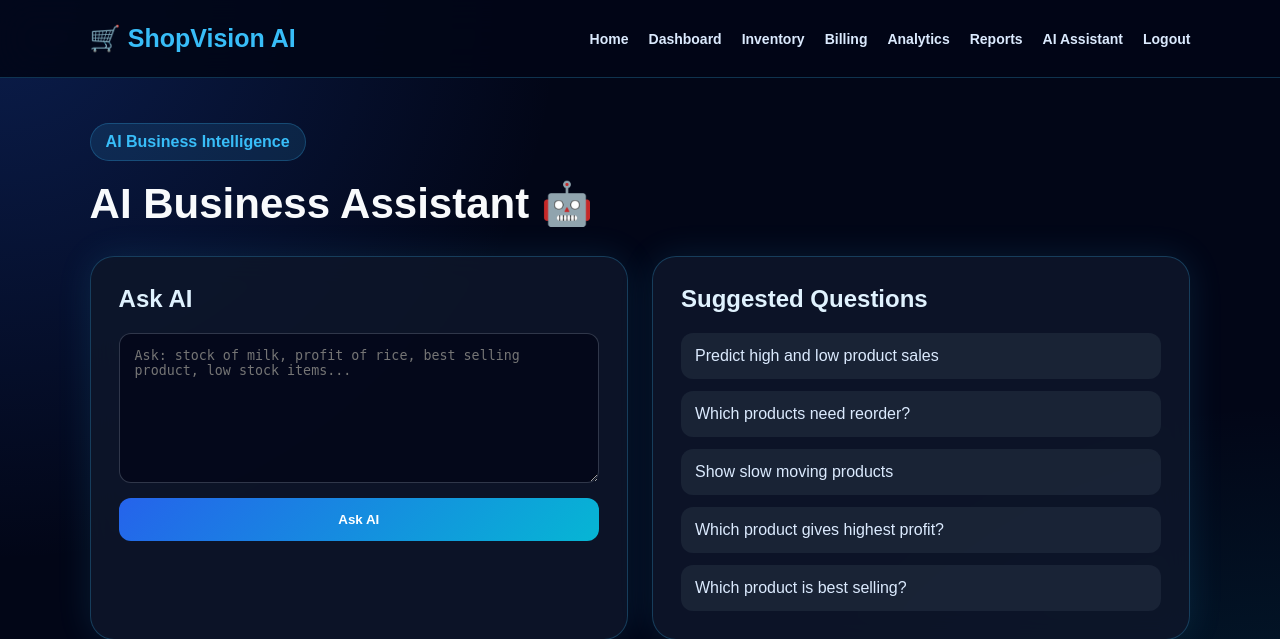
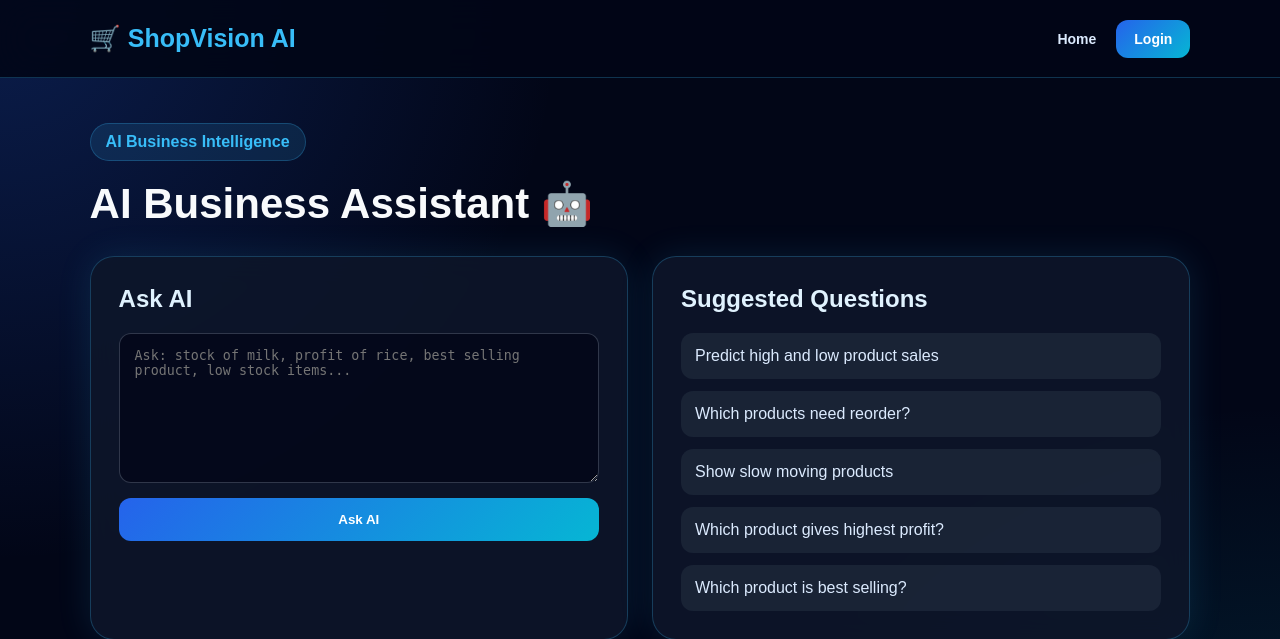
Before and after one commit to adhiappu0610-blip/shopvision-ai, a Flask app: page /ai in a window 1280 px wide. Shown: the top 639 px of the page. Run offline with Flask 3, Linux system fonts and the light colour scheme; the visitor is signed in with stand-in values (Sample User, id 1).

Commit message:
Update base.html

```diff
--- a/templates/base.html
+++ b/templates/base.html
@@ -4,31 +4,45 @@
     <meta charset="UTF-8">
     <title>ShopVision AI</title>
     <meta name="viewport" content="width=device-width, initial-scale=1.0">
+
     <link rel="stylesheet" href="{{ url_for('static', filename='css/style.css') }}">
+    <script src="https://cdn.jsdelivr.net/npm/chart.js"></script>
 </head>
 <body>
 
 <nav class="navbar">
-    <a href="/" class="logo">🛒 ShopVision AI</a>
+    <a href="/" class="logo">
+        <span>🛒</span> ShopVision AI
+    </a>
 
     <div class="nav-links">
         <a href="/">Home</a>
+        {% if session.get("user_id") %}
             <a href="/dashboard">Dashboard</a>
             <a href="/inventory">Inventory</a>
             <a href="/billing">Billing</a>
             <a href="/analytics">Analytics</a>
             <a href="/reports">Reports</a>
             <a href="/ai">AI Assistant</a>
-
-        {% if session.get("user") %}
-            <a href="/logout" class="nav-btn danger">Logout</a>
+            <a href="/logout" class="logout-btn">Logout</a>
         {% else %}
-            <a href="/login" class="nav-btn">Login</a>
+            <a href="/login" class="login-btn">Login</a>
         {% endif %}
     </div>
 </nav>
 
+<div class="flash-wrapper">
+    {% with messages = get_flashed_messages(with_categories=true) %}
+        {% if messages %}
+            {% for category, message in messages %}
+                <div class="flash {{ category }}">{{ message }}</div>
+            {% endfor %}
+        {% endif %}
+    {% endwith %}
+</div>
+
 {% block content %}{% endblock %}
 
+<script src="{{ url_for('static', filename='js/main.js') }}"></script>
 </body>
 </html>
```
Lines whose indentation alone changed are shown as unchanged.
